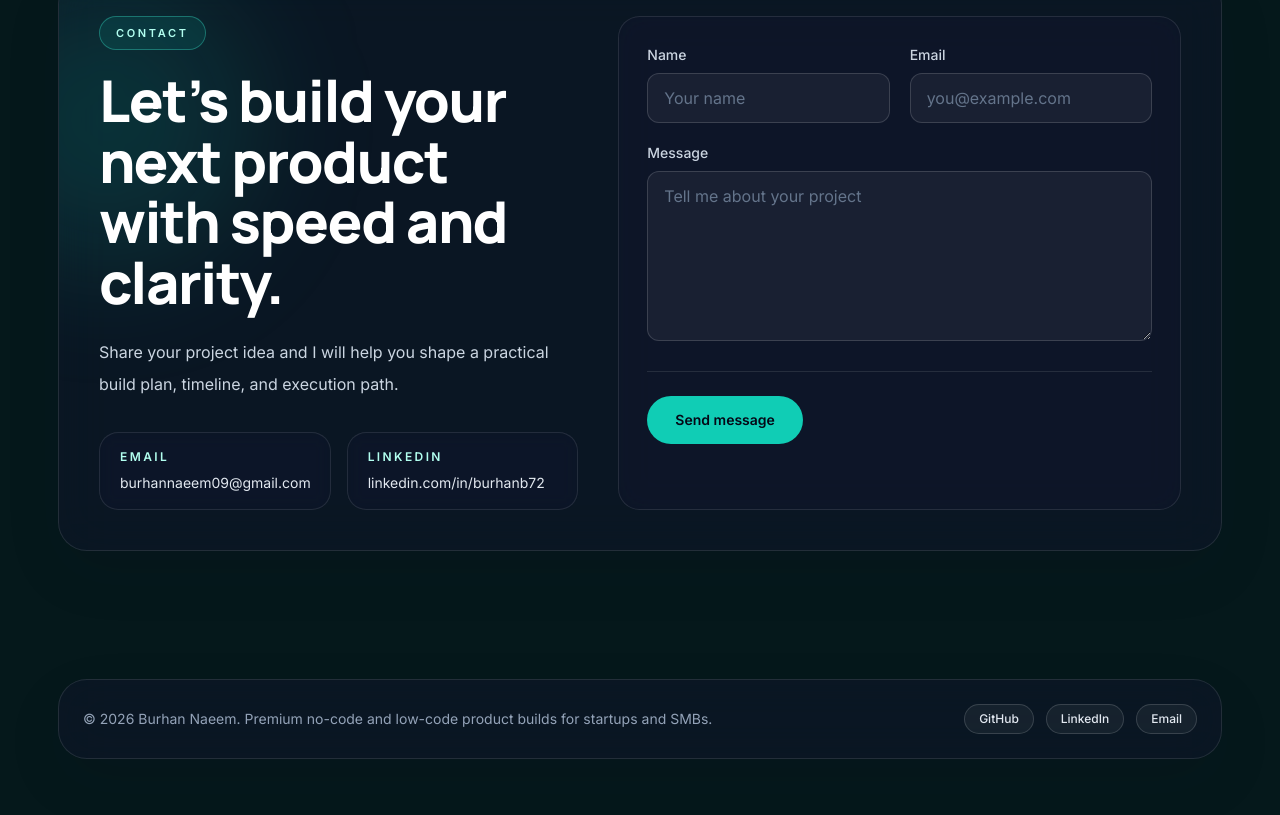
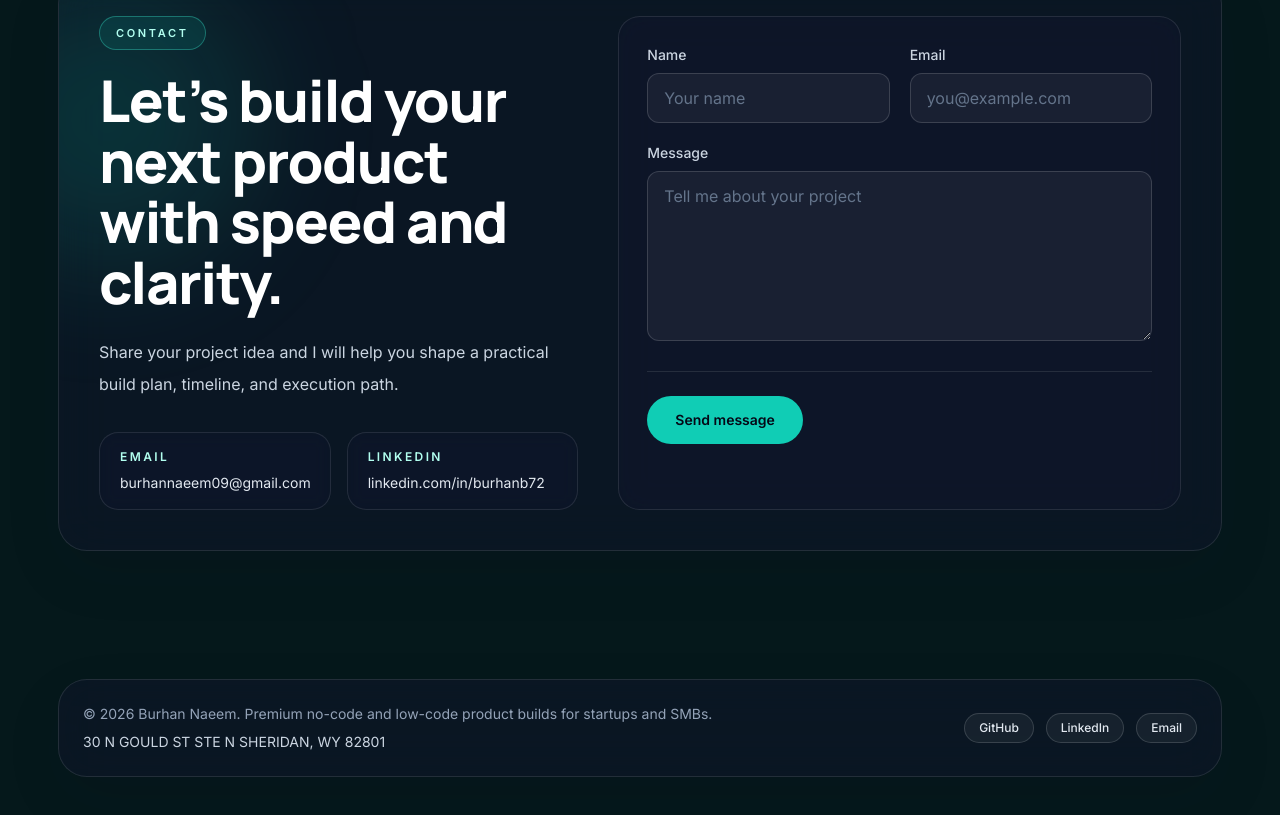
Before and after one commit to Burhan1039/Portfolio-Website, a React (Vite) app in the folder client/: page / in a window 1280 px wide. Shown: the part 7258-8073 px from the top of the page. Built offline with nearby package versions, Linux system fonts and the light colour scheme.

Commit message:
Add footer address

```diff
--- a/client/src/components/Footer.jsx
+++ b/client/src/components/Footer.jsx
@@ -3,9 +3,14 @@ function Footer() {
     <footer className="pb-10 pt-4">
       <div className="shell">
         <div className="panel flex flex-col gap-5 px-6 py-6 text-sm text-slate-400 sm:flex-row sm:items-center sm:justify-between">
-          <p className="max-w-2xl">
-            © {new Date().getFullYear()} Burhan Naeem. Premium no-code and low-code product builds for startups and SMBs.
-          </p>
+          <div className="max-w-2xl">
+            <p>
+              © {new Date().getFullYear()} Burhan Naeem. Premium no-code and low-code product builds for startups and SMBs.
+            </p>
+            <address className="mt-2 text-slate-300 not-italic">
+              30 N GOULD ST STE N SHERIDAN, WY 82801
+            </address>
+          </div>
           <div className="flex items-center gap-3">
             <a href="https://github.com/Burhan1039" target="_blank" rel="noreferrer" className="chip">
               GitHub
```
